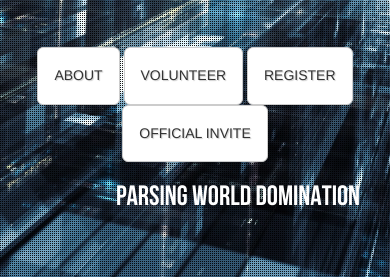
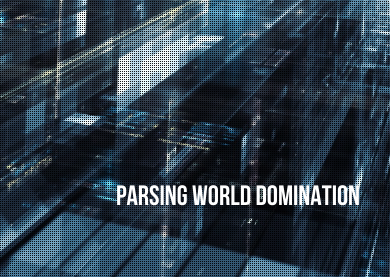
Before and after one commit to TuringFraternity/eventWebsite, a plain HTML site: page www.techvibesbit.com/index.html in a window 390 px wide. Shown: the part 567-844 px from the top of the page. Drawn offline with nearby package versions, Linux system fonts and the light colour scheme.

Commit message:
fixed bugs, added invites

```diff
--- a/www.techvibesbit.com/css/homestyle.css
+++ b/www.techvibesbit.com/css/homestyle.css
@@ -343,3 +343,6 @@
 @media screen and (max-width: 420px) {
 	.cb-slideshow li div h3 { font-size: 2em }
 }
+@media screen and (max-width: 420px) {
+	.row-fluid  { display: none}
+}
--- a/www.techvibesbit.com/index.html
+++ b/www.techvibesbit.com/index.html
@@ -1,3 +1,4 @@
+
 <!DOCTYPE html>
 <html class="no-js" lang="en"><!--<![endif]-->
     <head>
@@ -1187,12 +1188,12 @@ ul {
 				<img src="images/tvminlogoS.png" style="padding-top:20px;" width="300px">
                 <img src="images/tvbanner.png" width="300px"/>
                 <h1 id="subhead" style="margin-bottom : 50px; ">Turing Fraternity's annual Tech Symposium.</h1>
-                <div class="row-fluid">
-  <div class="btn-group-lg center" role="group" aria-label="Opportunities">
-    <a href=" pages/research.html" button type="button" class="btn btn-default"><h5>ABOUT</h5></a></button>
-    <a href=" pages/volunteer.html" button type="button" class="btn btn-default"><h5>VOLUNTEER</h5></a></button>
-    <a href=" pages/intern.html" button type="button" class="btn btn-default"><h5>REGISTER</h5></a></button>
-    <a href=" pages/participate.html" button type="button" class="btn btn-default" style="margin-top:0.2m"><h5>OFFICIAL INVITE</h5></a></button>
+             <div class="row-fluid" >
+  <div class="btn-group-lg center" role="group" aria-label="stuff">
+    <a href=" http://www.turingf.org/club" button type="button" class="btn btn-default"><h5>ABOUT</h5></a></button>
+    <a href="http://www.turingf.org/volunteer" button type="button" class="btn btn-default"><h5>VOLUNTEER</h5></a></button>
+    <a href=" register/index.html" button type="button" class="btn btn-default"><h5>REGISTER</h5></a></button>
+    <a href="invite/invite.pdf" button type="button" class="btn btn-default" style="margin-top:0.2m"><h5>OFFICIAL INVITE</h5></a></button>
   </div>
 </div>
 
```
Also changed, not shown: www.techvibesbit.com/css/custom.css (line endings or trailing spaces), 1 other file.
